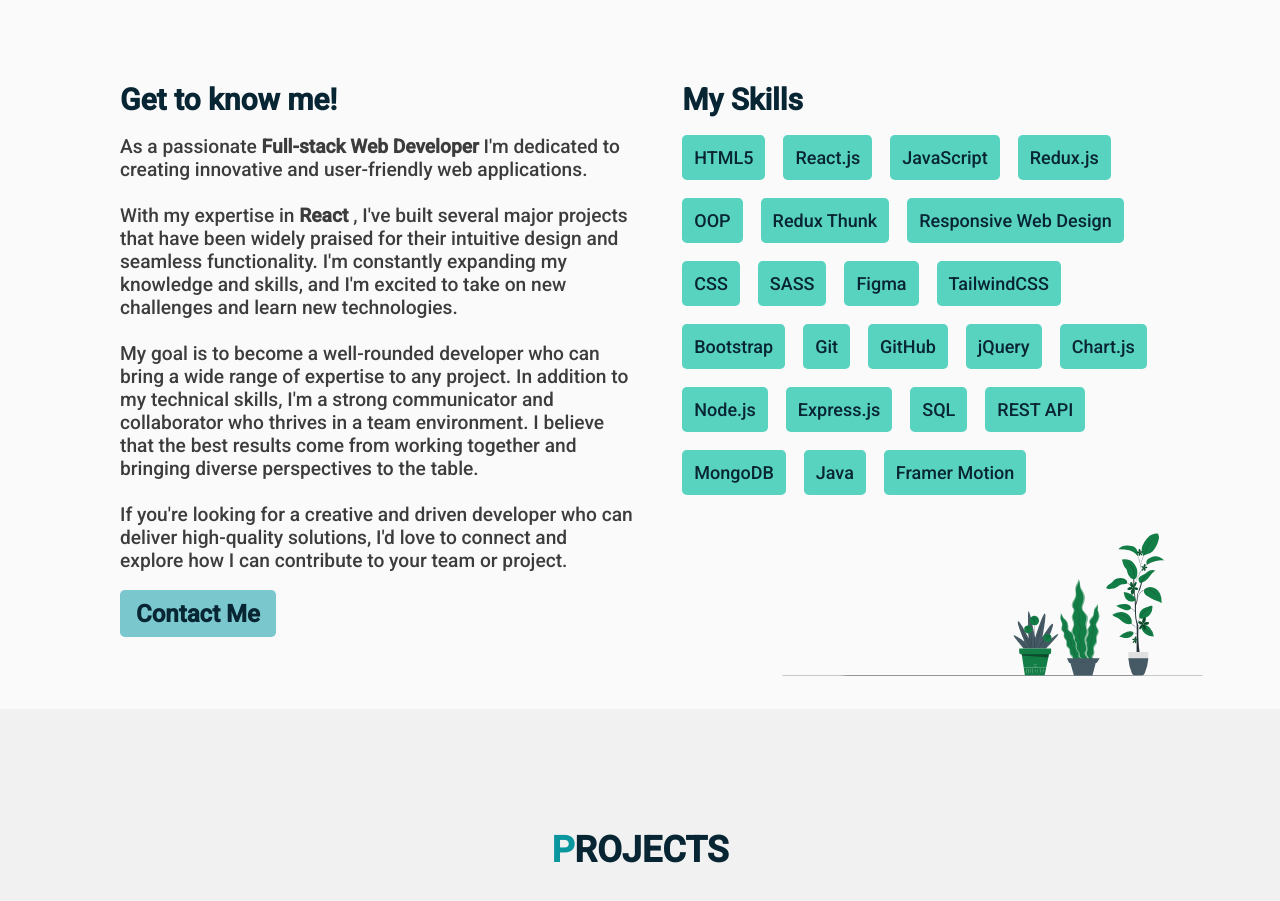
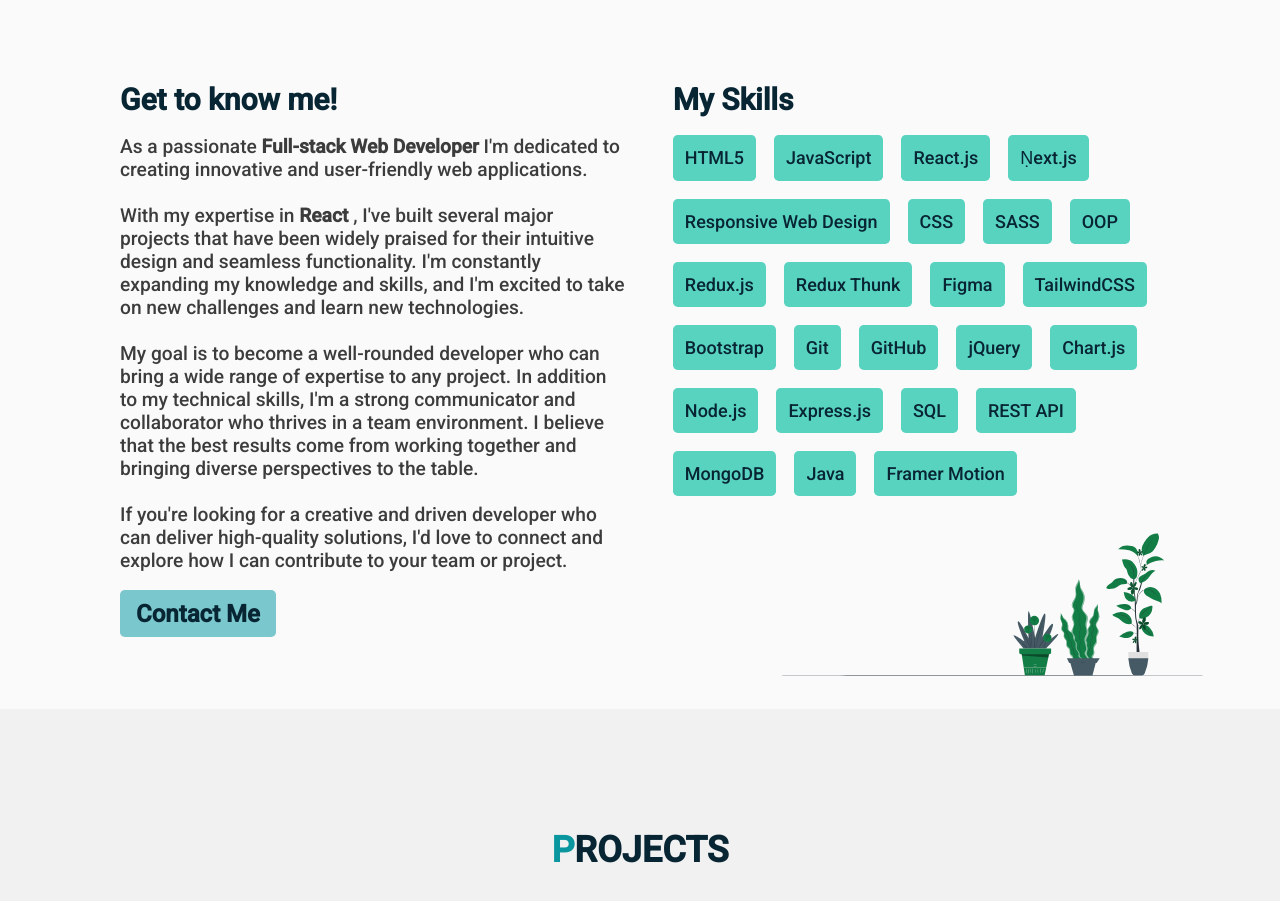
Before and after one commit to nikhil-223/myPortfolio, a React (Create React App) app: page / in a window 1280 px wide. Shown: the part 980-1881 px from the top of the page. Built offline with nearby package versions, Linux system fonts and the light colour scheme.

Commit message:
Update About.js

```diff
--- a/src/components/about/About.js
+++ b/src/components/about/About.js
@@ -10,14 +10,15 @@ const About = (props, ref) => {
 
 	const skills = [
 		{ skillName: "HTML5", skillPercentage: "70%" },
+		{ skillName: "JavaScript", skillPercentage: "60%" },
 		{ skillName: "React.js", skillPercentage: "60%" },
-		{ skillName: "JavaScript", skillPercentage: "60%" },
-		{ skillName: "Redux.js", skillPercentage: "70%" },
-		{ skillName: "OOP", skillPercentage: "70%" },
-		{ skillName: "Redux Thunk", skillPercentage: "75%" },
+		{ skillName: "Ṇext.js", skillPercentage: "50%" },
 		{ skillName: "Responsive Web Design", skillPercentage: "70%" },
 		{ skillName: "CSS", skillPercentage: "70%" },
 		{ skillName: "SASS", skillPercentage: "80%" },
+		{ skillName: "OOP", skillPercentage: "70%" },
+		{ skillName: "Redux.js", skillPercentage: "70%" },
+		{ skillName: "Redux Thunk", skillPercentage: "75%" },
 		{ skillName: "Figma", skillPercentage: "50%" },
 		{ skillName: "TailwindCSS", skillPercentage: "70%" },
 		{ skillName: "Bootstrap", skillPercentage: "80%" },
```
